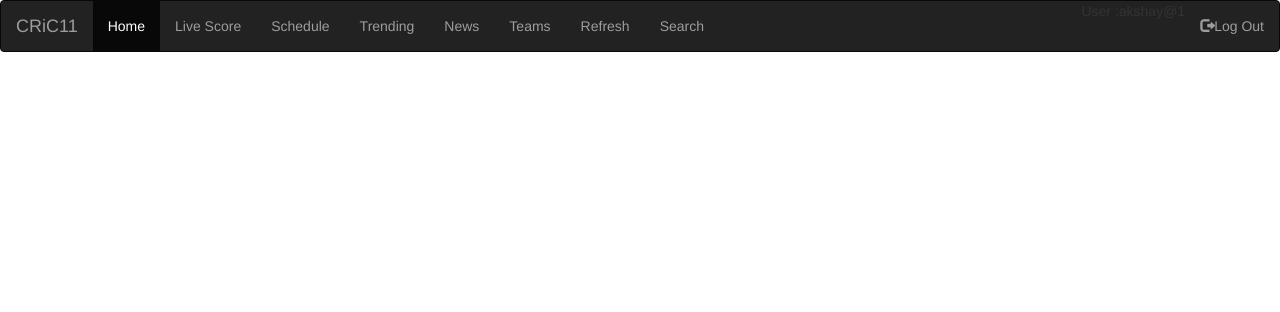
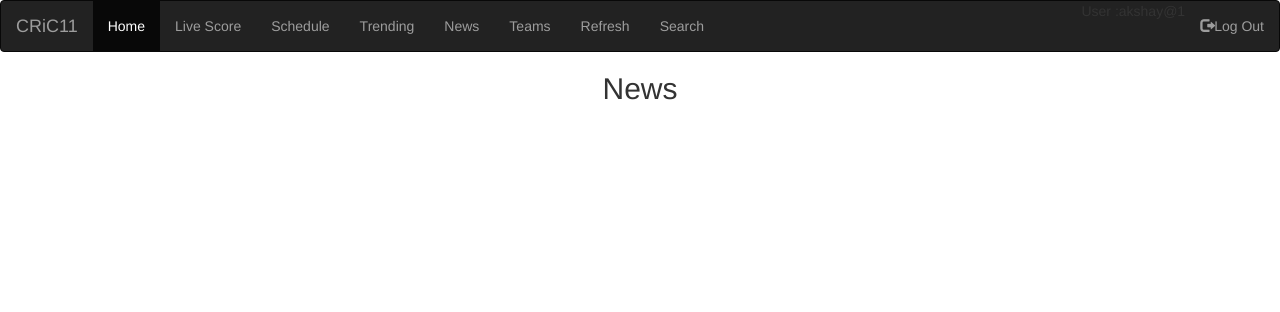
Before and after one commit to mayant-solutions/CRiC11, a Django app: template crick11/template/CRiC11/news.html in a window 1280 px wide. Shown: the top 312 px of the page. Run offline with Django 3.2, Linux system fonts and the light colour scheme; the template is opened without the code that fills it, so the values that code supplies are empty; a user stored in the database is signed in; parts of the project's set-up code (start-up, migrations or seed data) failed here and were passed over; some libraries are stand-ins or nearby versions.

Commit message:
Update news.html

```diff
--- a/crick11/template/CRiC11/news.html
+++ b/crick11/template/CRiC11/news.html
@@ -2,7 +2,7 @@
 {% extends "base.html" %}
 
 {% block content %}
-
+<h2 class="text-center" style="margin:20px">News</h2>
 {% for i in news %}
 
 
```
